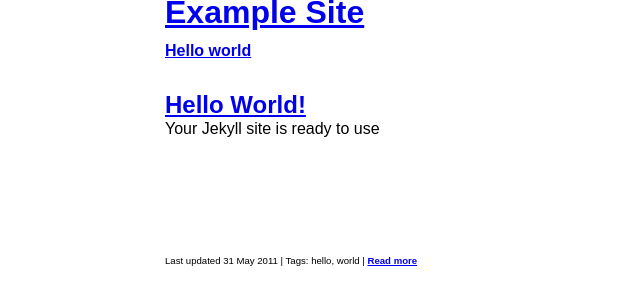
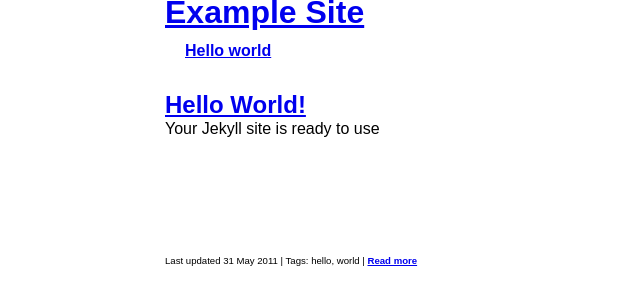
Before and after one commit to tgittos/jekyll-base, a Jekyll site: the page built from index.html, in a window 1280 px wide. Shown: the top 305 px of the page, without its empty margins (0-640 px from the left). Built offline with Jekyll 4.4.1, drawn with Linux system fonts in a browser that asks for light colours; Markdown is read by kramdown in place of the engine named in the settings.

Commit message:
Added bullets and margins back in for ul and ol elements
Also added by .rbenv-version file to gitignore.

```diff
--- a/css/site.css
+++ b/css/site.css
@@ -29,4 +29,7 @@
 #post-list .metadata, #post-list .date { font-size: 0.8em; }
 #post-list .date { margin-bottom: 2px; font-weight: normal; }
 
+ol, ul { list-style: inherit; }
+li { margin-left: 20px; }
+
 .clear { clear: both; }
```
Also changed, not shown: 1 other file.
